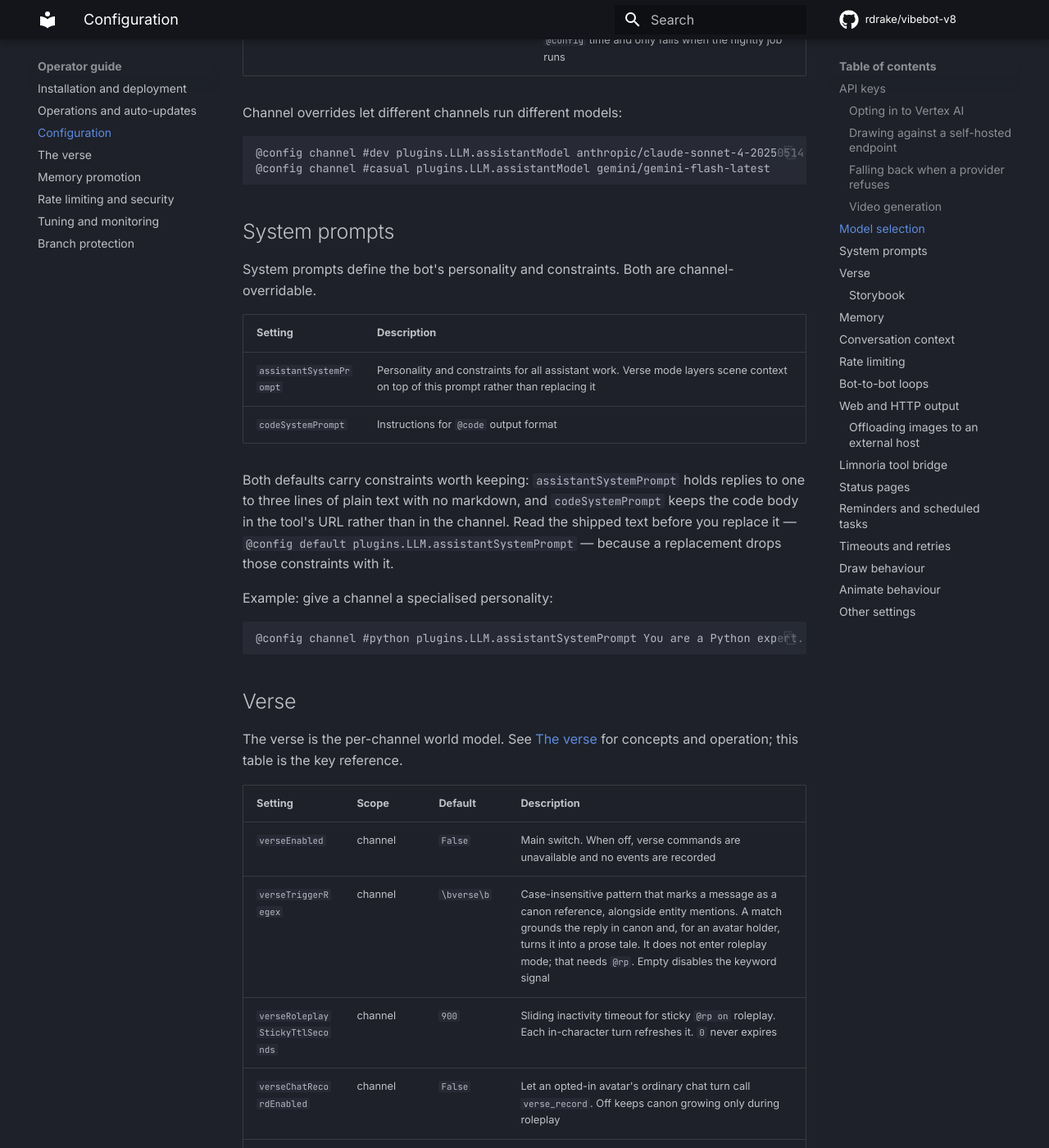
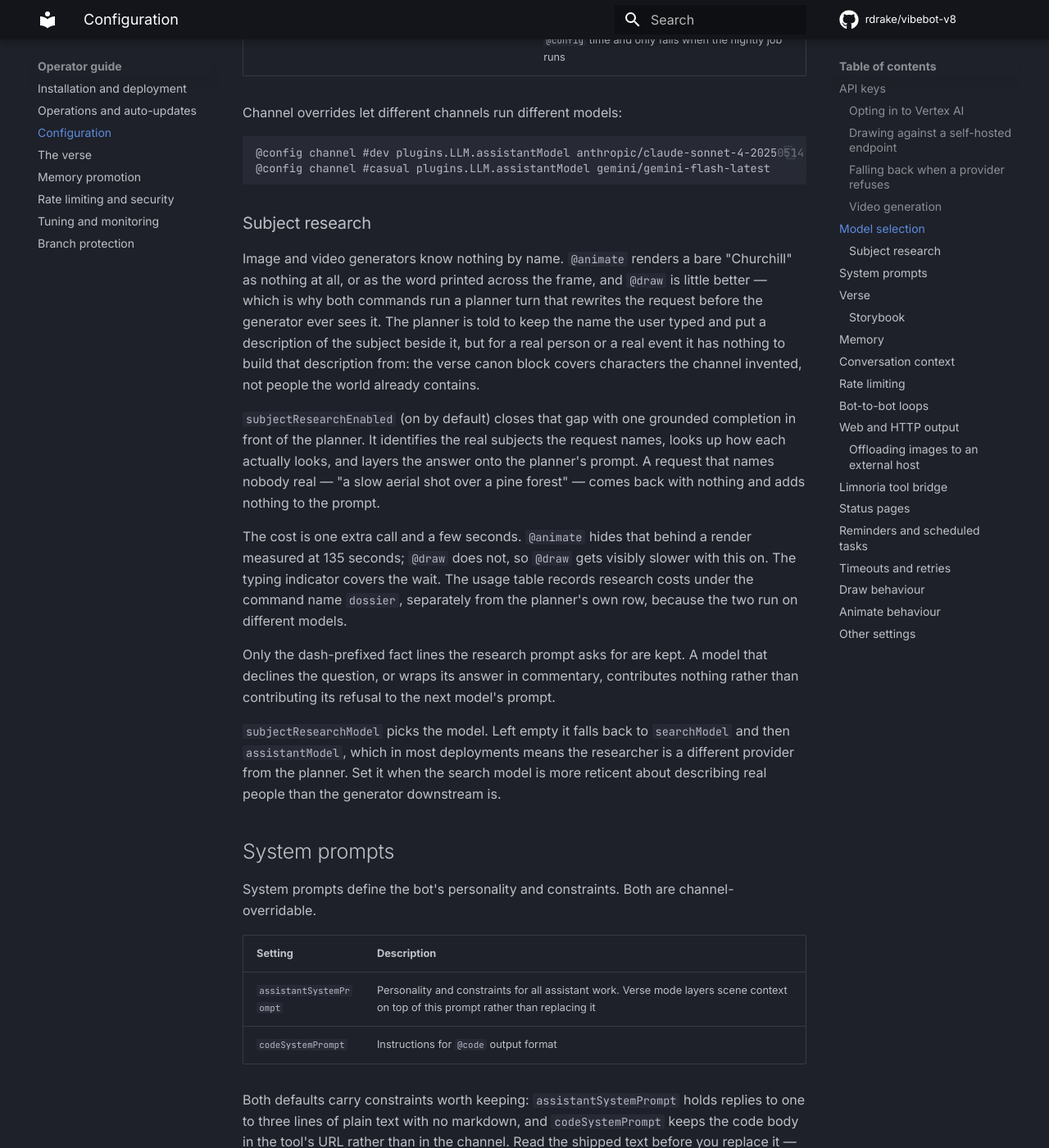
Before and after one commit to rdrake/vibebot-v8, an MkDocs documentation site: the page built from docs/guide/operator/configuration.md, in a window 1280 px wide and 1400 px high, scrolled down 5633 px. Shown: the whole window at 82% size. Built offline with MkDocs 1.6.1 and Material for MkDocs 9.7.7, drawn with Linux system fonts in a browser that asks for light colours; comment, search, counter and statistics services are not loaded.

Commit message:
feat(draw): ground the planner in who the named subjects actually are

````diff
--- a/docs/guide/operator/configuration.md
+++ b/docs/guide/operator/configuration.md
@@ -137,6 +137,40 @@ Channel overrides let different channels run different models:
 @config channel #dev plugins.LLM.assistantModel anthropic/claude-sonnet-4-20250514
 @config channel #casual plugins.LLM.assistantModel gemini/gemini-flash-latest
 ```
+
+### Subject research
+
+Image and video generators know nothing by name. `@animate` renders a bare
+"Churchill" as nothing at all, or as the word printed across the frame, and
+`@draw` is little better — which is why both commands run a planner turn that
+rewrites the request before the generator ever sees it. The planner is told to
+keep the name the user typed and put a description of the subject beside it,
+but for a real person or a real event it has nothing to build that description
+from: the verse canon block covers characters the channel invented, not people
+the world already contains.
+
+`subjectResearchEnabled` (on by default) closes that gap with one grounded
+completion in front of the planner. It identifies the real subjects the request
+names, looks up how each actually looks, and layers the answer onto the
+planner's prompt. A request that names nobody real — "a slow aerial shot over a
+pine forest" — comes back with nothing and adds nothing to the prompt.
+
+The cost is one extra call and a few seconds. `@animate` hides that behind a
+render measured at 135 seconds; `@draw` does not, so `@draw` gets visibly
+slower with this on. The typing indicator covers the wait. The usage table
+records research costs under the command name `dossier`, separately from the
+planner's own row, because the two run on different models.
+
+Only the dash-prefixed fact lines the research prompt asks for are kept. A
+model that declines the question, or wraps its answer in commentary,
+contributes nothing rather than contributing its refusal to the next model's
+prompt.
+
+`subjectResearchModel` picks the model. Left empty it falls back to
+`searchModel` and then `assistantModel`, which in most deployments means the
+researcher is a different provider from the planner. Set it when the search
+model is more reticent about describing real people than the generator
+downstream is.
 
 ## System prompts
 
````
Also changed, not shown: 2 other files.
